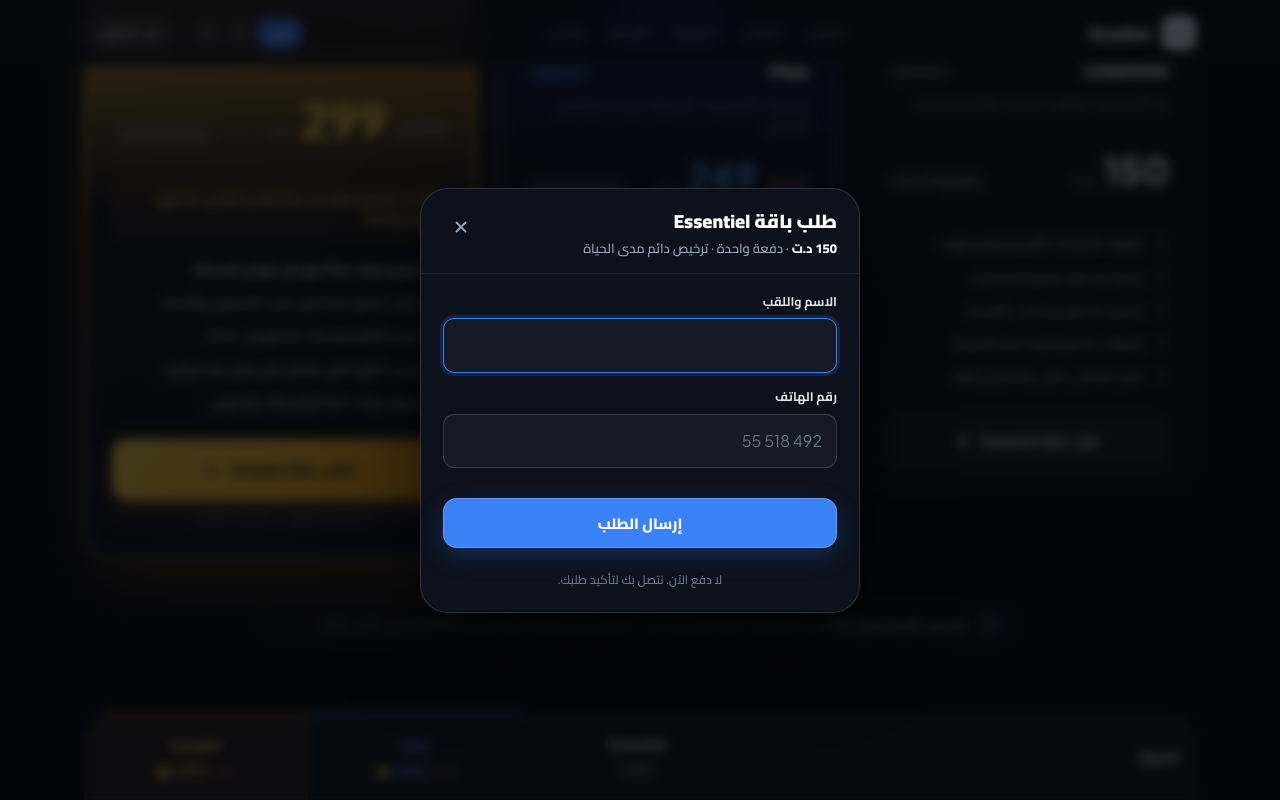
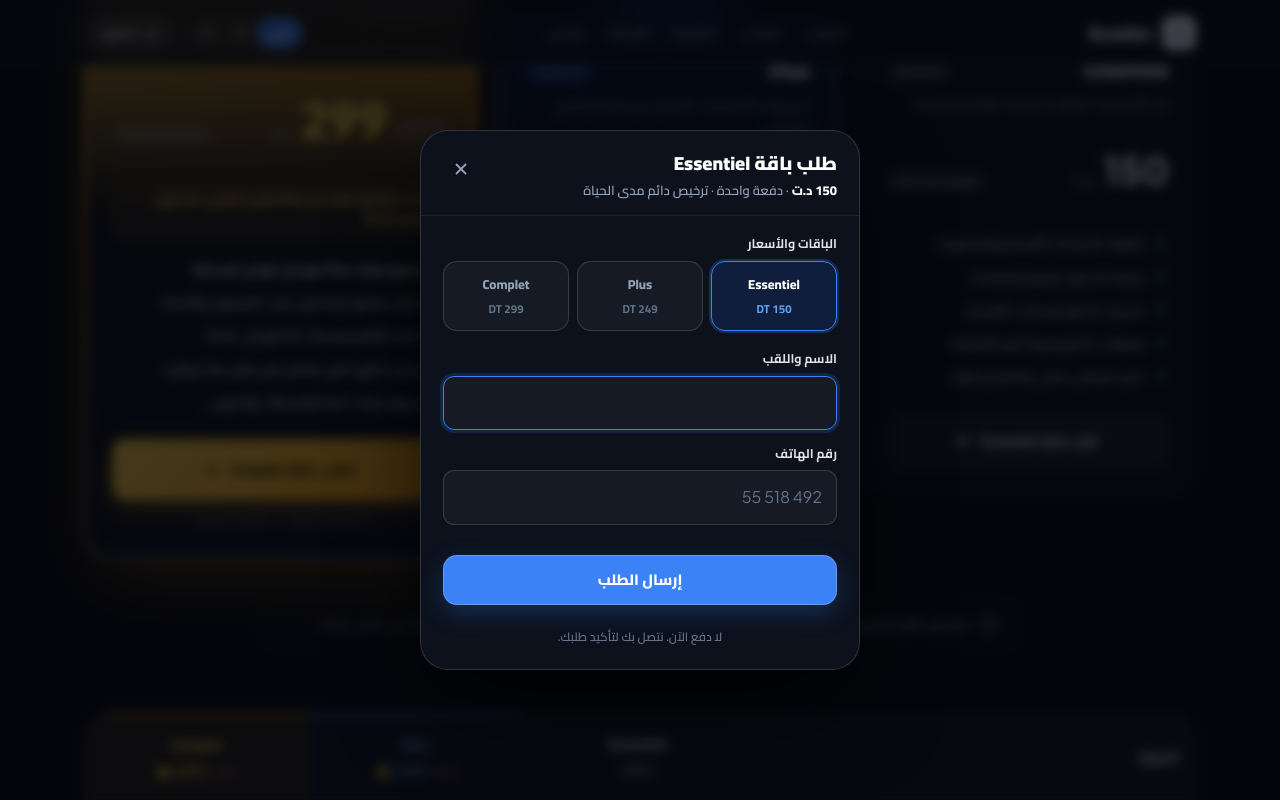
Before and after one commit to Mohamed-ncib19/acadex-landing-page, a plain HTML site: page index.html in a window 1280 px wide. Both pictures are taken after a click on the button "طلب باقة Essentiel". Shown: the part 2909-3709 px from the top of the page. Drawn offline with Linux system fonts and the light colour scheme; no server answers.

Commit message:
feat: add interactive chosen pack selector to order modal and map Pack/Status columns in Notion

```diff
--- a/index.html
+++ b/index.html
@@ -1953,6 +1953,67 @@
   .od-body { padding: 18px 22px 0; overflow-y: auto; }
   .od-step { display: none; }
   .od-step.active { display: block; padding-bottom: 22px; }
+
+  .od-packs-selector {
+    display: grid;
+    grid-template-columns: repeat(3, 1fr);
+    gap: 8px;
+    margin-bottom: 4px;
+  }
+
+  .od-pack-btn {
+    display: flex;
+    flex-direction: column;
+    align-items: center;
+    justify-content: center;
+    padding: 10px 6px;
+    border-radius: var(--radius-md);
+    background: rgba(255, 255, 255, 0.04);
+    border: 1.5px solid var(--border-light);
+    color: var(--text-muted);
+    cursor: pointer;
+    transition: all var(--transition);
+    user-select: none;
+  }
+
+  .od-pack-btn:hover {
+    background: rgba(255, 255, 255, 0.08);
+    border-color: rgba(255, 255, 255, 0.25);
+    color: #fff;
+  }
+
+  .od-pack-btn .pk-title {
+    font-size: 13px;
+    font-weight: 800;
+  }
+
+  .od-pack-btn .pk-price {
+    font-size: 11.5px;
+    font-weight: 700;
+    margin-top: 2px;
+    color: var(--text-dim);
+  }
+
+  .od-pack-btn.selected {
+    background: rgba(37, 99, 235, 0.16);
+    border-color: var(--primary);
+    color: #fff;
+    box-shadow: 0 0 0 2px rgba(59, 130, 246, 0.25);
+  }
+
+  .od-pack-btn.selected .pk-price {
+    color: var(--primary-light);
+  }
+
+  .od-pack-btn.selected[data-pack="complet"] {
+    background: rgba(245, 158, 11, 0.14);
+    border-color: var(--accent-gold);
+    box-shadow: 0 0 0 2px rgba(245, 158, 11, 0.25);
+  }
+
+  .od-pack-btn.selected[data-pack="complet"] .pk-price {
+    color: var(--accent-gold-light);
+  }
 
   .od-label {
     display: block;
@@ -3066,8 +3127,24 @@
     <!-- 1 · the form -->
     <div class="od-step active" data-step="form">
       <form id="order-form" novalidate>
-        <!-- The pack is the one whose button was clicked; the heading names it. -->
-        <input type="hidden" name="pack" value="complet">
+        <div class="od-field">
+          <label class="od-label" data-i18n="p_badge">الباقة المختارة</label>
+          <div class="od-packs-selector" id="od-packs-selector">
+            <button type="button" class="od-pack-btn" data-pack="essentiel">
+              <span class="pk-title">Essentiel</span>
+              <span class="pk-price">150 DT</span>
+            </button>
+            <button type="button" class="od-pack-btn" data-pack="plus">
+              <span class="pk-title">Plus</span>
+              <span class="pk-price">249 DT</span>
+            </button>
+            <button type="button" class="od-pack-btn selected" data-pack="complet">
+              <span class="pk-title">Complet</span>
+              <span class="pk-price">299 DT</span>
+            </button>
+          </div>
+          <input type="hidden" name="pack" value="complet">
+        </div>
 
         <div class="od-field">
           <label class="od-label" for="od-name" data-i18n="od_name">الاسم واللقب</label>
@@ -3992,10 +4069,19 @@
    * The form asks a name and a phone, nothing else: the pack is the one whose
    * button was clicked, and the heading says which, at what price, paid once.
    */
+  function syncPackSelector(key) {
+    const selector = document.getElementById("od-packs-selector");
+    if (!selector) return;
+    selector.querySelectorAll(".od-pack-btn").forEach(btn => {
+      btn.classList.toggle("selected", btn.getAttribute("data-pack") === key);
+    });
+  }
+
   function renderOrderHead() {
     const key = PACKS[orderForm.elements.pack.value] ? orderForm.elements.pack.value : "complet";
     const pack = PACKS[key];
     orderDialog.dataset.pack = key;
+    syncPackSelector(key);
     document.getElementById("od-title").textContent = tr("od_title", { pack: pack.label });
     const terms = document.getElementById("od-terms");
     const price = document.createElement("b");
@@ -4010,6 +4096,19 @@
     }
   }
   document.addEventListener("acadex:lang", renderOrderHead);
+
+  const packSelector = document.getElementById("od-packs-selector");
+  if (packSelector) {
+    packSelector.querySelectorAll(".od-pack-btn").forEach(btn => {
+      btn.addEventListener("click", () => {
+        const pk = btn.getAttribute("data-pack");
+        if (PACKS[pk]) {
+          orderForm.elements.pack.value = pk;
+          renderOrderHead();
+        }
+      });
+    });
+  }
 
   function openOrder(pack) {
     orderForm.elements.pack.value = PACKS[pack] ? pack : "complet";
@@ -4208,9 +4307,12 @@
         console.warn("[Notion] Schema discovery note:", e);
       }
 
+      const packNameFormatted = order.pack === "essentiel" ? "Essentiel" : order.pack === "plus" ? "Plus" : "Complet";
+      const packPrice = (PACKS[order.pack] && PACKS[order.pack].price) || 299;
+
       const properties = {};
       properties[titleProp] = {
-        title: [{ text: { content: `${order.contact_name} — ${order.pack.toUpperCase()}` } }]
+        title: [{ text: { content: order.contact_name } }]
       };
 
       if (phoneProp) {
@@ -4222,13 +4324,12 @@
       }
       if (packProp) {
         if (packProp.type === "select") {
-          properties[packProp.name] = { select: { name: order.pack.toUpperCase() } };
+          properties[packProp.name] = { select: { name: packNameFormatted } };
         } else {
-          properties[packProp.name] = { rich_text: [{ text: { content: order.pack } }] };
+          properties[packProp.name] = { rich_text: [{ text: { content: packNameFormatted } }] };
         }
       }
       if (priceProp) {
-        const packPrice = (PACKS[order.pack] && PACKS[order.pack].price) || 299;
         if (priceProp.type === "number") {
           properties[priceProp.name] = { number: packPrice };
         } else {
@@ -4241,8 +4342,7 @@
       if (dateProp) {
         properties[dateProp.name] = { date: { start: new Date().toISOString() } };
       }
-
-      const packPrice = (PACKS[order.pack] && PACKS[order.pack].price) || 299;
+      properties["Status"] = { select: { name: "Nouveau" } };
       const res = await fetch("https://api.notion.com/v1/pages", {
         method: "POST",
         headers: {
```
